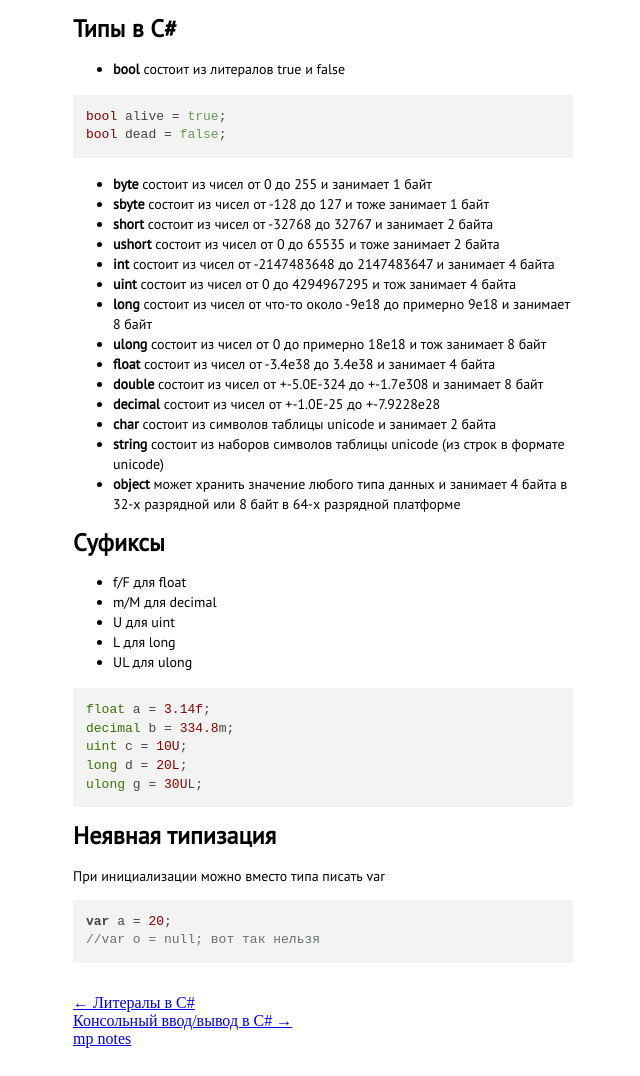
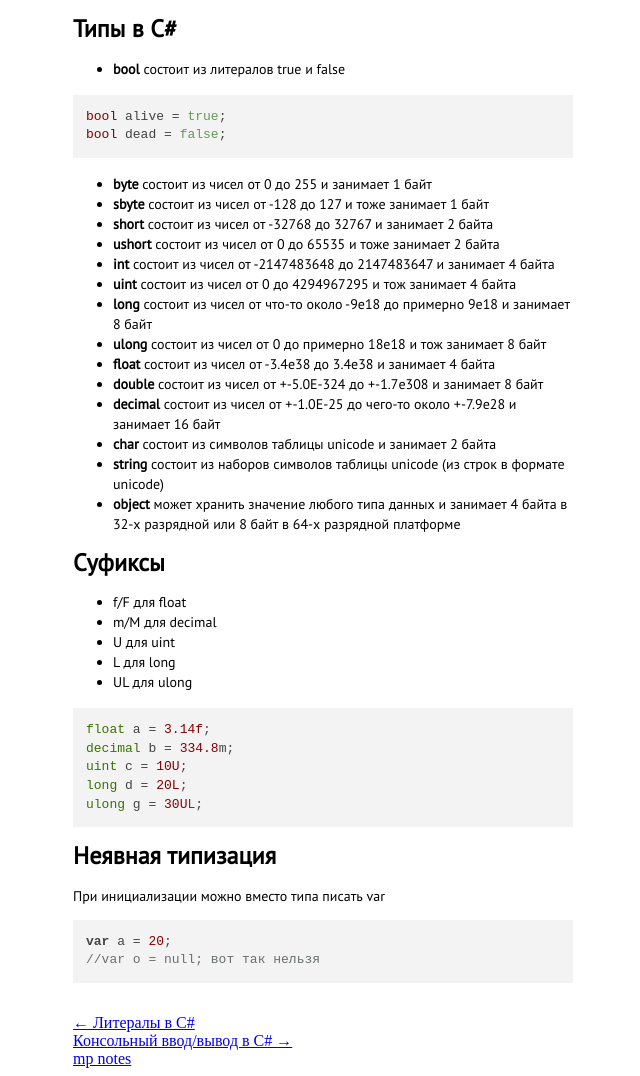
Before and after one commit to dOvObu/dOvObu.github.io, a Jekyll site: the page built from _posts/2022-07-06-c_sharp_types.md, in a window 1280 px wide. Shown: the whole page, without its empty margins (317-957 px from the left). Built offline with Jekyll 4.4.1, drawn with Linux system fonts in a browser that asks for light colours; nearby versions of some CDN libraries.

Commit message:
Update 2022-07-06-c_sharp_types.md

```diff
--- a/_posts/2022-07-06-c_sharp_types.md
+++ b/_posts/2022-07-06-c_sharp_types.md
@@ -25,7 +25,7 @@ bool dead = false;
 - **ulong** состоит из чисел от 0 до примерно 18e18 и тож занимает 8 байт
 - **float** состоит из чисел от -3.4e38 до 3.4e38 и занимает 4 байта
 - **double** состоит из чисел от +-5.0E-324 до +-1.7e308 и занимает 8 байт
-- **decimal** состоит из чисел от +-1.0E-25 до +-7.9228e28
+- **decimal** состоит из чисел от +-1.0E-25 до чего-то около +-7.9e28 и занимает 16 байт
 - **char** состоит из символов таблицы unicode и занимает 2 байта
 - **string** состоит из наборов символов таблицы unicode (из строк в формате unicode)
 - **object** может хранить значение любого типа данных и занимает 4 байта в 32-х разрядной или 8 байт в 64-х разрядной платформе
```
